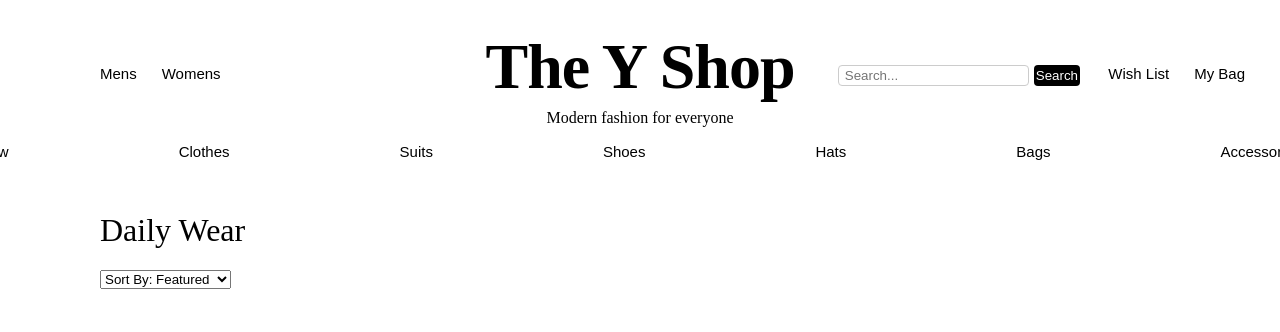
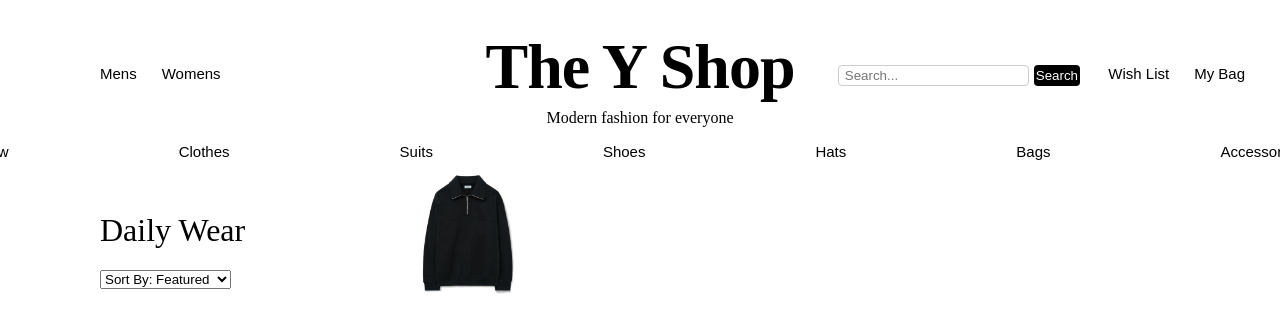
Before and after one commit to Meivadhanak/The-Y-Shop-clothing-website, a website: page dist/dailywear.html in a window 1280 px wide. Shown: the top 332 px of the page. Drawn offline with Linux system fonts and the light colour scheme.

Commit message:
adding picuture into daily wear

```diff
--- a/scss/main.scss
+++ b/scss/main.scss
@@ -169,4 +169,18 @@ button:hover{
     left: 100px;
     top: 270px;
 }
+.dailywearset{
+    display: grid;
+    grid-template-columns: repeat(4, 100px);
+    justify-content: flex-start;
+    max-width: 1500px;
+    gap: 15px;
+    margin: 0 auto;
 }
+.oneset{
+    width: 100%;
+    height: 500px;
+    object-fit: cover;
+    display: block;
+}
+}
```
Also changed, not shown: dist/css/main.css, dist/dailywear.html, dist/images/quarterzip.jpg (added), 1 other file.
